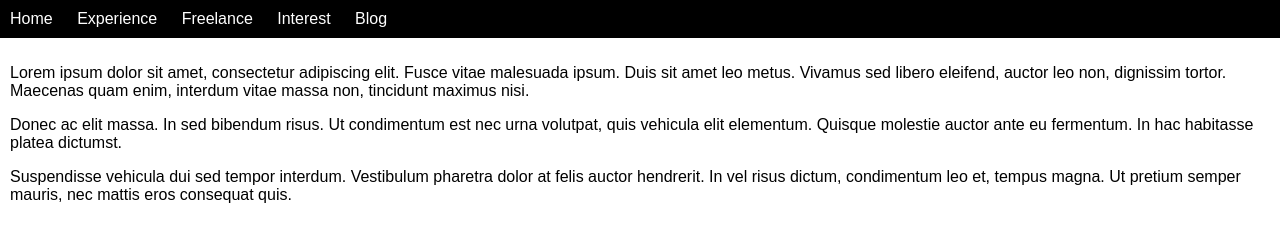
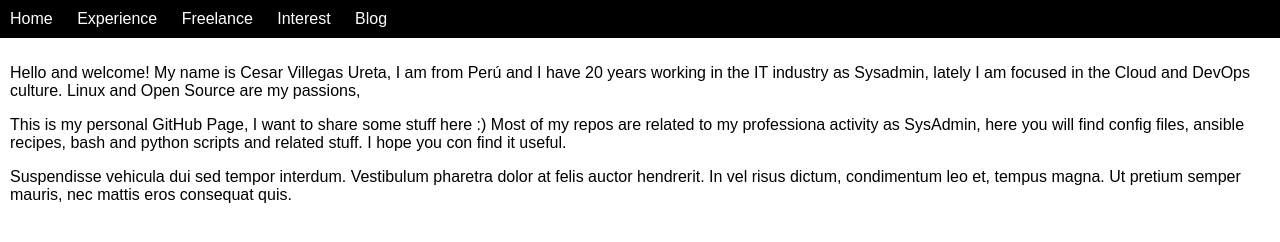
Before and after one commit to cvillegas/cvillegas.github.io, a plain HTML site: page index.html in a window 1280 px wide. Drawn offline with Linux system fonts and the light colour scheme.

Commit message:
texto inicial

```diff
--- a/index.html
+++ b/index.html
@@ -29,16 +29,16 @@
 
 
             <p>
-              Lorem ipsum dolor sit amet, consectetur adipiscing elit.
-              Fusce vitae malesuada ipsum. Duis sit amet leo metus.
-              Vivamus sed libero eleifend, auctor leo non, dignissim tortor.
-              Maecenas quam enim, interdum vitae massa non, tincidunt maximus nisi.
+             Hello and welcome!
+
+            My name is Cesar Villegas Ureta, I am from Perú and I have 20 years working in the IT industry as Sysadmin, lately I am focused in the Cloud and DevOps culture.
+
+            Linux and Open Source are my passions,
             </p>
             <p>
-              Donec ac elit massa. In sed bibendum risus.
-              Ut condimentum est nec urna volutpat, quis vehicula elit elementum.
-              Quisque molestie auctor ante eu fermentum.
-              In hac habitasse platea dictumst.
+              This is my personal GitHub Page, I want to share some stuff here :)
+
+              Most of my repos are related to my professiona activity as SysAdmin, here you will find config files, ansible recipes, bash and python scripts and related stuff. I hope you con find it useful.
             </p>
             <p>
               Suspendisse vehicula dui sed tempor interdum.
```
